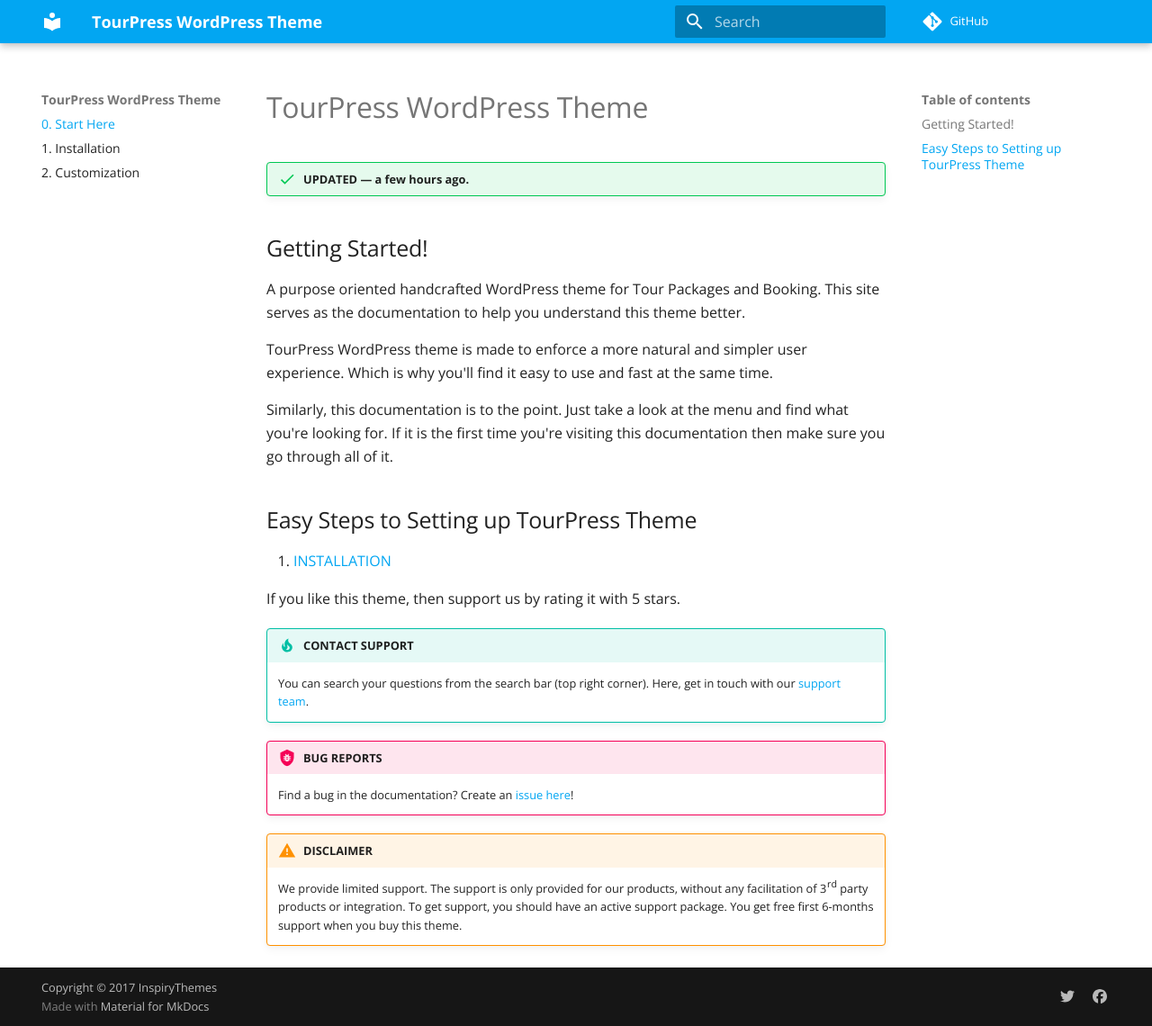
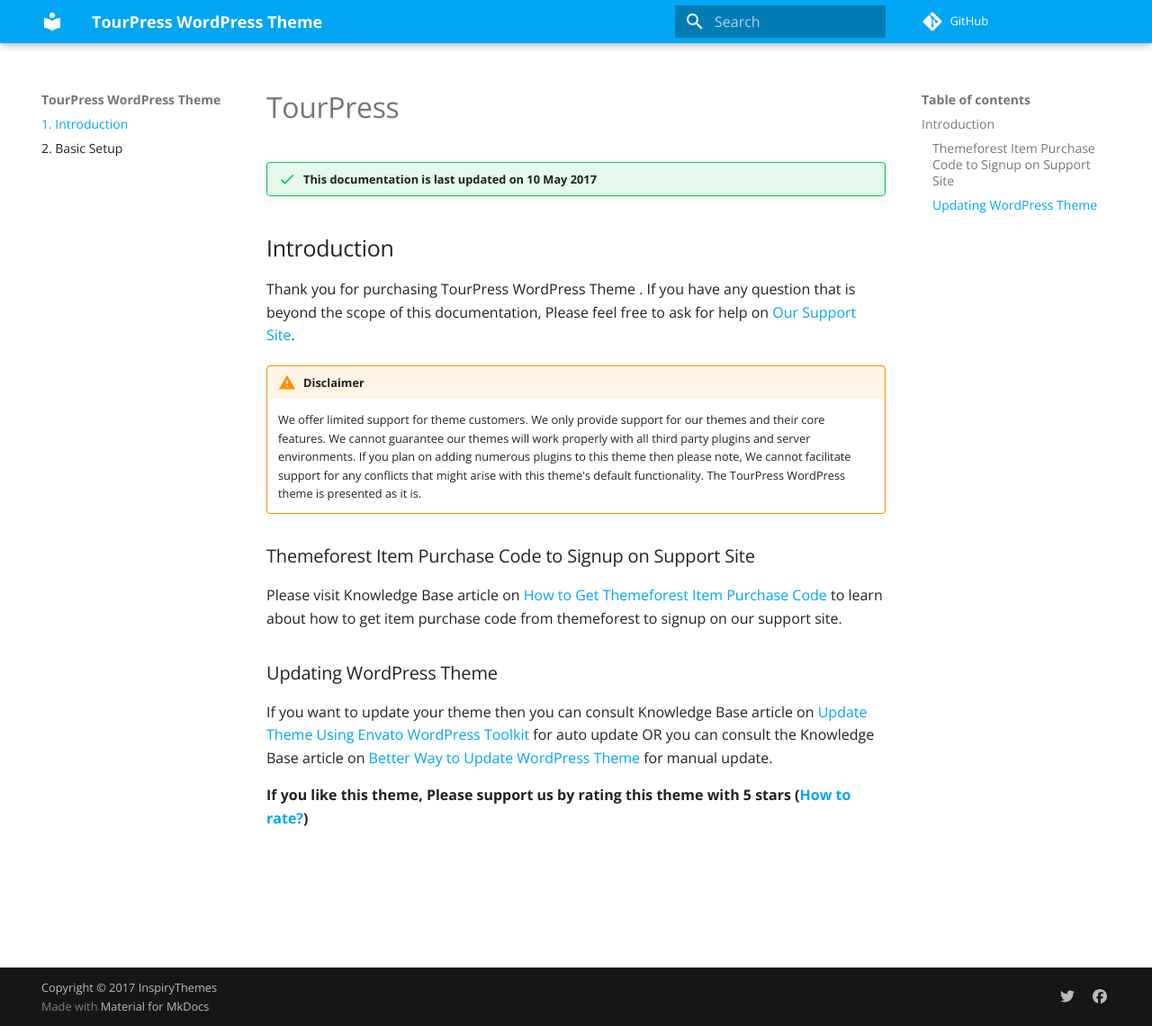
Before and after one commit to fahidjavid/doc-test, an MkDocs documentation site: the page built from docs/index.md, in a window 1280 px wide and 1140 px high. Shown: the whole window at 90% size. Built offline with MkDocs 1.6.1 and Material for MkDocs 9.7.7, drawn with Linux system fonts in a browser that asks for light colours; comment, search, counter and statistics services are not loaded; old or Windows-style settings are respelled for this version of MkDocs.

Commit message:
Added Introduction page

```diff
--- a/docs/index.md
+++ b/docs/index.md
@@ -1,25 +1,17 @@
-# TourPress WordPress Theme
+# TourPress
 
-!!! success "UPDATED — a few hours ago."
+!!! success "This documentation is last updated on 10 May 2017"
 
-##Getting Started!
-A purpose oriented handcrafted WordPress theme for Tour Packages and Booking. This site serves as the documentation to help you understand this theme better.
+## Introduction
+Thank you for purchasing TourPress WordPress Theme . If you have any question that is beyond the scope of this documentation, Please feel free to ask for help on [Our Support Site](https://support.inspirythemes.com/).
 
-TourPress WordPress theme is made to enforce a more natural and simpler user experience. Which is why you'll find it easy to use and fast at the same time.
+!!! warning "Disclaimer"
+    We offer limited support for theme customers. We only provide support for our themes and their core features. We cannot guarantee our themes will work properly with all third party plugins and server environments. If you plan on adding numerous plugins to this theme then please note, We cannot facilitate support for any conflicts that might arise with this theme's default functionality. The TourPress WordPress theme is presented as it is.
 
-Similarly, this documentation is to the point. Just take a look at the menu and find what you're looking for. If it is the first time you're visiting this documentation then make sure you go through all of it.
+### Themeforest Item Purchase Code to Signup on Support Site
+Please visit Knowledge Base article on [How to Get Themeforest Item Purchase Code](https://support.inspirythemes.com/knowledgebase/how-to-get-themeforest-item-purchase-code/) to learn about how to get item purchase code from themeforest to signup on our support site.
 
-## Easy Steps to Setting up TourPress Theme
+### Updating WordPress Theme
+If you want to update your theme then you can consult Knowledge Base article on [Update Theme Using Envato WordPress Toolkit](https://support.inspirythemes.com/knowledgebase/update-theme-using-envato-wordpress-toolkit/) for auto update OR you can consult the Knowledge Base article on [Better Way to Update WordPress Theme](https://support.inspirythemes.com/knowledgebase/better-way-to-update-wordpress-theme/) for manual update.
 
-1. [INSTALLATION](installation.md)
-
-If you like this theme, then support us by rating it with 5 stars.
-
-!!! tip "CONTACT SUPPORT"
-     You can search your questions from the search bar (top right corner). Here, get in touch with our [support team](https://support.inspirythemes.com/ask-question/).
-
-!!! bug "BUG REPORTS"
-    Find a bug in the documentation? Create an [issue here](https://github.com/fahidjavid/tp-doc/issues/new)!
-
-!!! warning "DISCLAIMER"
-    We provide limited support. The support is only provided for our products, without any facilitation of 3rd party products or integration. To get support, you should have an active support package. You get free first 6-months support when you buy this theme.
+**If you like this theme, Please support us by rating this theme with 5 stars ([How to rate?](img/how-to-rate-theme.png))**
--- a/mkdocs.yml
+++ b/mkdocs.yml
@@ -38,9 +38,8 @@
         link: 'https://www.facebook.com/InspiryThemes/'
 
 pages:
-    - 0. Start Here: index.md
-    - 1. Installation: installation.md
-    - 2. Customization: about.md
+    - 1. Introduction: index.md
+    - 2. Basic Setup: about.md
 
 
 markdown_extensions:
```
Also changed, not shown: docs/about.md (deleted, +0 -54 lines), docs/installation.md (deleted, +0 -66 lines), docs/img/how-to-rate-theme.png (added).
